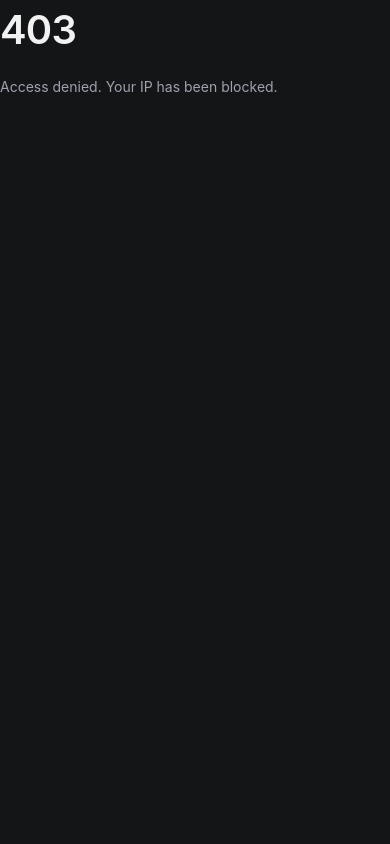
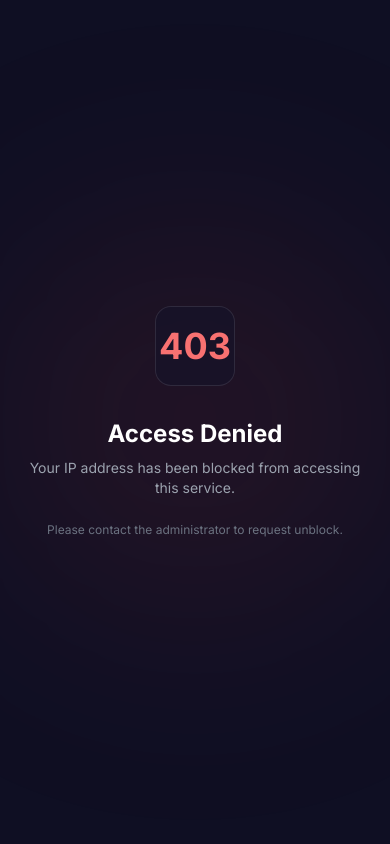
Before and after one commit to luzyver/Fetchly, a Flask app: template templates/403.html in a window 390 px wide. Run offline with Flask 3, Linux system fonts and the light colour scheme; the template is opened without the code that fills it, so the values that code supplies are empty; some libraries are stand-ins or nearby versions.

Commit message:
style(templates): Redesign 403 error page with modern dark theme
- Replace custom CSS with Tailwind CSS framework for consistent styling
- Implement dark theme with custom color palette (dark-950, dark-900, accent-500)
- Add animated gradient background blur effect for visual depth
- Enhance typography with Inter font family and improved hierarchy
- Restructure error message layout with icon badge and descriptive text
- Add theme-color meta tag for browser UI consistency
- Improve responsive design with better padding and max-width constraints
- Update error code display with modern styling and red accent color

```diff
--- a/templates/403.html
+++ b/templates/403.html
@@ -1,15 +1,31 @@
 <!DOCTYPE html>
-<html lang="en">
+<html lang="en" class="dark">
 <head>
     <meta charset="UTF-8">
     <meta name="viewport" content="width=device-width, initial-scale=1.0">
     <title>Access Denied - Fetchly</title>
-    <link rel="stylesheet" href="{{ url_for('static', filename='css/styles.css') }}">
+    <meta name="theme-color" content="#0f0f23">
+    <link href="https://fonts.googleapis.com/css2?family=Inter:wght@400;500;600;700&display=swap" rel="stylesheet">
+    <script src="https://cdn.tailwindcss.com"></script>
+    <script>
+        tailwind.config = {
+            theme: { extend: { colors: { dark: { 950: '#0f0f23', 900: '#13132b' }, accent: { 500: '#ef4444' } } } }
+        }
+    </script>
 </head>
-<body class="min-h-screen flex items-center justify-center" style="background: var(--bg-body);">
-    <div class="text-center px-4">
-        <h1 class="text-6xl font-bold mb-4" style="color: var(--text-main);">403</h1>
-        <p class="text-lg mb-6" style="color: var(--text-muted);">Access denied. Your IP has been blocked.</p>
+<body class="bg-dark-950 text-gray-200 min-h-screen flex items-center justify-center p-4 font-['Inter']">
+    <div class="fixed inset-0 z-0 pointer-events-none">
+        <div class="absolute top-1/2 left-1/2 -translate-x-1/2 -translate-y-1/2 w-96 h-96 bg-accent-500/10 rounded-full blur-[120px]"></div>
+    </div>
+    <div class="relative z-10 text-center max-w-md mx-auto space-y-6">
+        <div class="inline-flex items-center justify-center w-20 h-20 rounded-2xl bg-dark-900/50 border border-white/10 mb-2">
+            <span class="text-4xl font-bold text-red-400">403</span>
+        </div>
+        <div class="space-y-2">
+            <h1 class="text-2xl font-bold text-white">Access Denied</h1>
+            <p class="text-gray-400 text-sm">Your IP address has been blocked from accessing this service.</p>
+        </div>
+        <p class="text-gray-500 text-xs">Please contact the administrator to request unblock.</p>
     </div>
 </body>
 </html>
```
